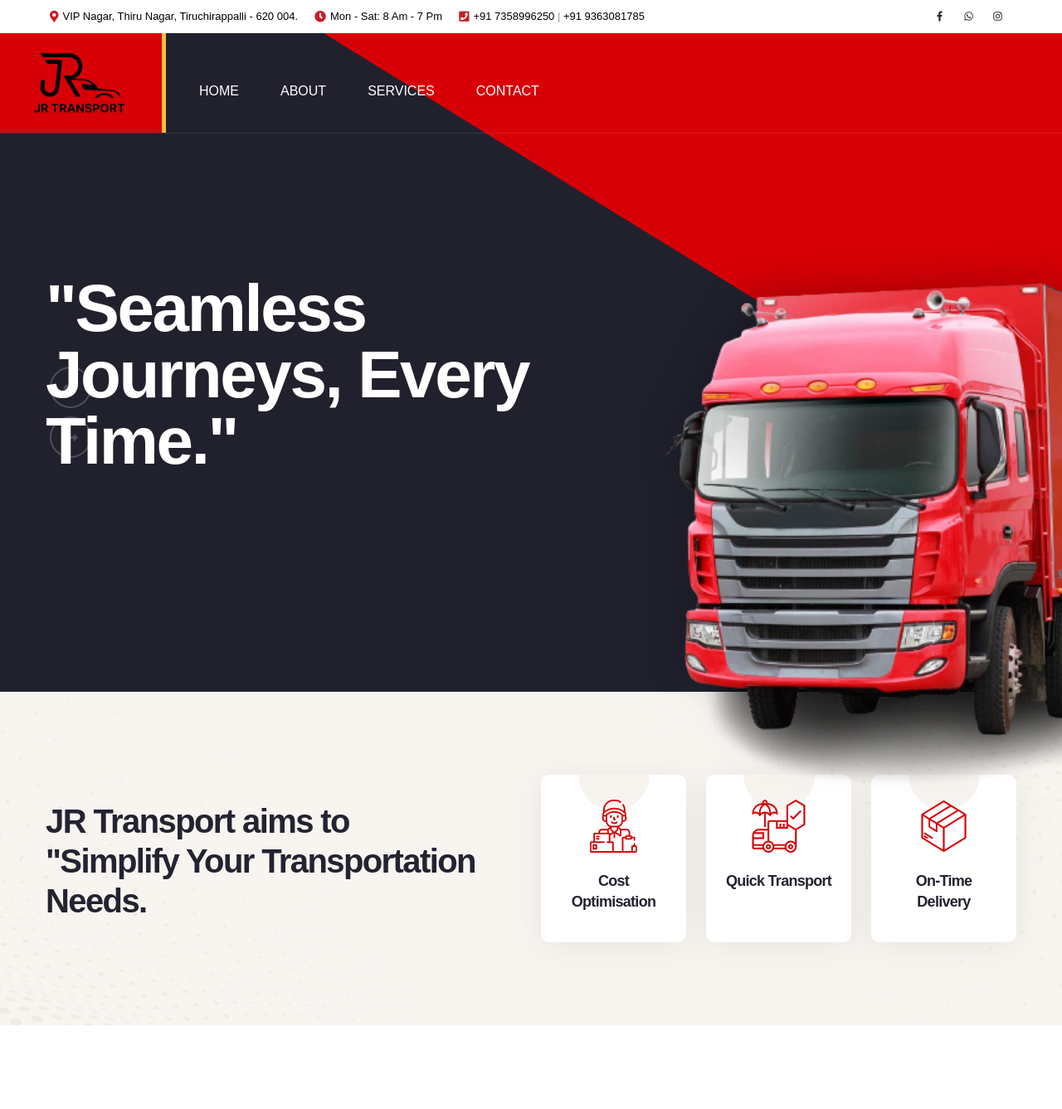
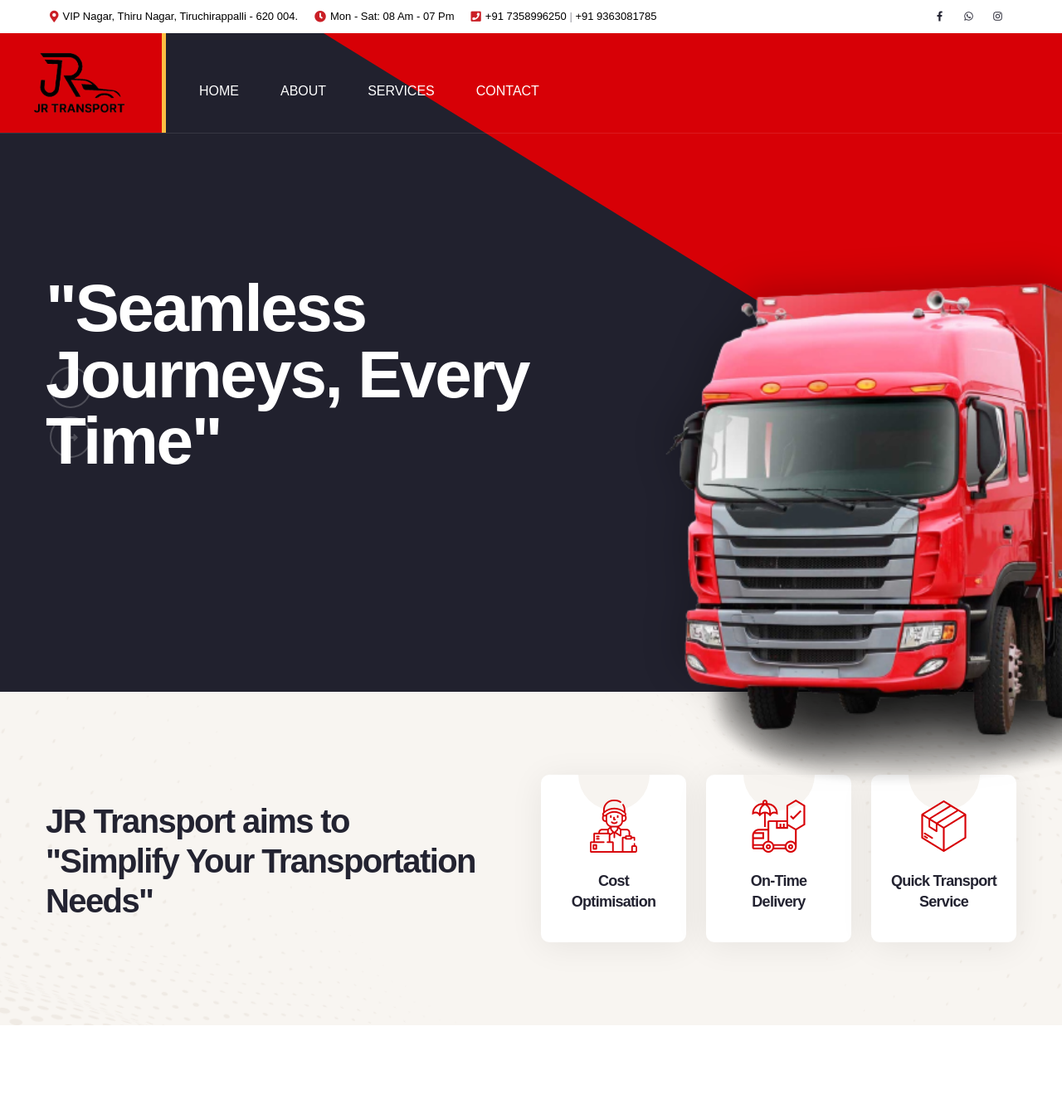
Before and after one commit to zworktechnology/JR_transport, a PHP site: page / in a window 1280 px wide. Shown: the top 1337 px of the page at 83% size. Run offline with PHP 8.4, Linux system fonts and the light colour scheme; some web fonts are replaced.

Commit message:
Some Add on changes

```diff
--- a/index.php
+++ b/index.php
@@ -9,8 +9,8 @@
   <link href="css/style.css" rel="stylesheet" />
   <link href="css/responsive.css" rel="stylesheet" />
 
-  <link rel="shortcut icon" href="images/favicon.png" type="image/x-icon" />
-  <link rel="icon" href="images/favicon.png" type="image/x-icon" />
+  <link rel="shortcut icon" href="images/logo.png" type="image/x-icon" />
+  <link rel="icon" href="images/logo.png" type="image/x-icon" />
 
   <!-- Responsive -->
   <meta http-equiv="X-UA-Compatible" content="IE=edge" />
@@ -36,7 +36,7 @@
             </li>
             <li>
               <i class="fa fa-clock"></i><a href="javascript:void(0)" style="color: black">
-                Mon - Sat: 8 Am - 7 Pm</a>
+                Mon - Sat: 08 Am - 07 Pm</a>
             </li>
             <li>
               <i class="fa fa-phone-square"></i><a href="tel:+917358996250" style="color: black">
@@ -134,8 +134,8 @@
               <!-- Contact Info Box -->
               <div class="contact-info-box">
                 <span class="icon lnr-icon-clock"></span>
-                <span class="title">Send Email</span>
-                Mon - Sat 8:00 - 7:00
+                <span class="title">Mon - Sat</span>
+                Mon - Sat 08 Am - 07 Pm
               </div>
             </li>
           </ul>
@@ -216,7 +216,7 @@
               <div class="content-column col-lg-7 col-md-12 col-sm-12">
                 <div class="content-box">
                   <h2 class="title animate-3">
-                    "Seamless Journeys, Every Time."
+                    "Seamless Journeys, Every Time"
                   </h2>
                 </div>
               </div>
@@ -239,7 +239,7 @@
               <div class="content-column col-lg-7 col-md-12 col-sm-12">
                 <div class="content-box">
                   <h2 class="title animate-3">
-                    "Connecting People, Delivering Excellence."
+                    "Connecting People, Delivering Excellence"
                   </h2>
                 </div>
               </div>
@@ -265,7 +265,7 @@
             <div class="title-box">
               <h4 class="title">
                 JR Transport aims to<br />
-                "Simplify Your Transportation Needs.
+                "Simplify Your Transportation Needs"
               </h4>
             </div>
           </div>
@@ -285,7 +285,7 @@
                 <div class="inner">
                   <i class="icon flaticon-delivery-insurance-3"></i>
                   <h4 class="title">
-                    Quick Transport <span class="opacity-0">jerome</span>
+                  On-Time Delivery
                   </h4>
                 </div>
               </div>
@@ -294,7 +294,7 @@
               <div class="feature-block-three col-lg-4 col-md-4 col-sm-12">
                 <div class="inner">
                   <i class="icon flaticon-delivery-box-3"></i>
-                  <h4 class="title">On-Time Delivery</h4>
+                  <h4 class="title">Quick Transport Service</h4>
                 </div>
               </div>
             </div>
@@ -308,7 +308,7 @@
     <section id="about" class="about-section-two style-two">
       <div class="anim-icons">
         <div class="float-image wow fadeInRight">
-          <img src="trans6.jpg" alt="" />
+          <img src="trans6.png" alt="" />
         </div>
         <div class="float-text wow zoomInRight">JRTRANSPORT</div>
       </div>
@@ -385,7 +385,7 @@
               <div class="content-box">
                 <span class="sub-title">01 Service</span>
                 <h4 class="title">
-                  <a href="page-service-details.html.htm">SAND</a>
+                  <a href="page-service-details.html.htm">RIVER SAND</a>
                 </h4>
               </div>
             </div>
@@ -530,8 +530,8 @@
           <div class="sec-title text-center light mb-0">
             <div class="sub-title">Get in touch with us anytime</div>
             <h1>
-              Tired of Settling for Superior Logistics Solutions?
-              <br />Contact Us <span class="highlighted">Now!</span>
+              Tired of Settling for Superior Logistics Solutions? Contact Us
+              <br><span class="highlighted">&nbsp;Now!</span>
             </h1>
             <a href="https://api.whatsapp.com/send/?phone=%2B917358996250&text=Hi Jose Edsion,  I need want your services, could you kindly share your pricing list with me?" target="_blank" class="theme-btn btn-style-one hvr-light"><span class="btn-title">Chat with us</span></a>
           </div>
@@ -542,7 +542,7 @@
 
     <!-- Why Choose Us -->
     <section class="why-choose-us-two">
-      <div class="bg-image" style="background-image: url(trans3.jpeg)"></div>
+      <div class="bg-image" style="background-image: url(trans3.jpg)"></div>
       <div class="bg-shape">
         <div class="shape" style="background-image: url(images/icons/bg-shape.png)"></div>
       </div>
@@ -577,7 +577,7 @@
                     <i class="icon flaticon-delivery-box-4"></i>
                     <h4 class="title">Safety & <br />reliable service</h4>
                     <p class="text">
-                      Nullam mollis elit quis dus is lacinia not efficitur
+                      Safety and low cost of transport
                     </p>
                   </div>
                 </div>
@@ -586,9 +586,9 @@
                 <div class="feature-block-four col-lg-6 col-md-6 col-sm-12">
                   <div class="inner-box">
                     <i class="icon flaticon-international-shipping-3"></i>
-                    <h4 class="title">Real time <br />tracking system</h4>
+                    <h4 class="title">Timely <br />delivery system</h4>
                     <p class="text">
-                      Nullam mollis elit quis dus is lacinia not efficitur
+                      Quick and timely delivery
                     </p>
                   </div>
                 </div>
@@ -604,7 +604,7 @@
             <div class="inner-column">
               <div class="info-box bounce-y">
                 <i class="icon flaticon-customer-service"></i>
-                <strong>Meet Our <br />Expert Agents</strong>
+                <strong>Call at anytime: <br />+91 73589 96250</strong>
               </div>
               <div class="video-box d-none">
                 <a href="https://www.youtube.com/watch?v=Fvae8nxzVz4" class="play-now-two lightbox-image"><i class="icon fa fa-play"></i></a>
@@ -619,7 +619,7 @@
 
     <!-- Testimonial Section -->
     <section id="contact" class="testimonial-section-two">
-      <div class="bg-image" style="background-image: url(images/background/7.jpg)"></div>
+      <div class="bg-image" style="background-image: url(images/background/4.jpg)"></div>
       <div class="anim-icons">
         <span class="icon icon-plane-1 bounce-y"></span>
         <div class="icon float-image wow fadeInRight">
@@ -745,12 +745,12 @@
     <!-- Call To Action Two -->
     <section class="call-to-action-two pt-0" style="margin-top: 100px">
       <div class="auto-container">
-        <div class="outer-box wow fadeIn" style="background-image: url(images/background/8.jpg)">
+        <div class="outer-box wow fadeIn" style="background-image: url(images/background/3.jpg)">
           <div class="title-box">
             <h3 class="title">Need To Reach Us Quick?</h3>
           </div>
           <div class="btn-box">
-            <a href="#" class="theme-btn btn-style-two hvr-light"><span class="btn-title">Book a call now</span></a>
+            <a href="https://api.whatsapp.com/send/?phone=%2B917358996250&text=Hi Jose Edsion,  I need want your services, could you kindly share your pricing list with me?" class="theme-btn btn-style-two hvr-light"><span class="btn-title">Chat With Us</span></a>
           </div>
         </div>
       </div>
@@ -759,7 +759,7 @@
 
     <!-- Main Footer -->
     <footer class="main-footer">
-      <div class="bg-image" style="background-image: url(images/background/5.jpg)"></div>
+      <div class="bg-image" style="background-image: url(images/footer.webp)"></div>
       <div class="anim-icons">
         <span class="icon icon-plane-3"></span>
       </div>
```
Also changed, not shown: images/footer.webp (added), trans2.jpg, trans3.jpg (added), trans6.png (added).
